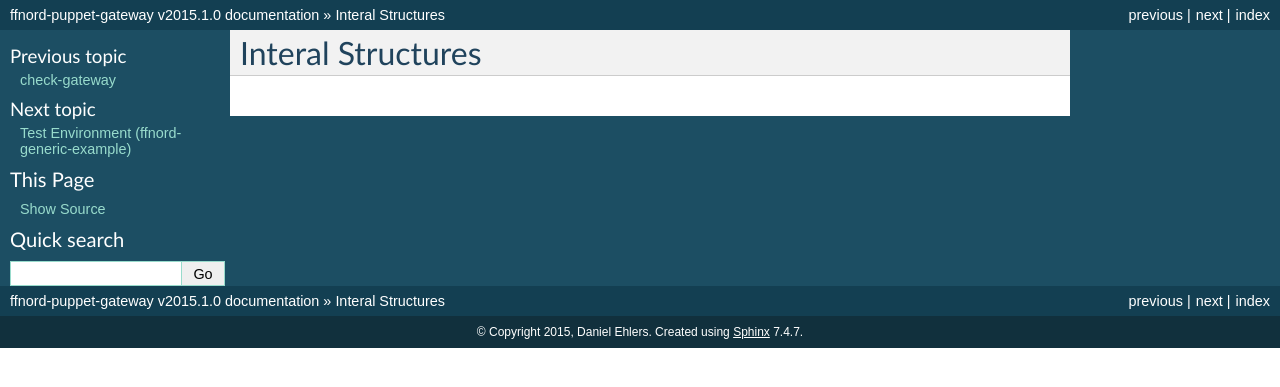
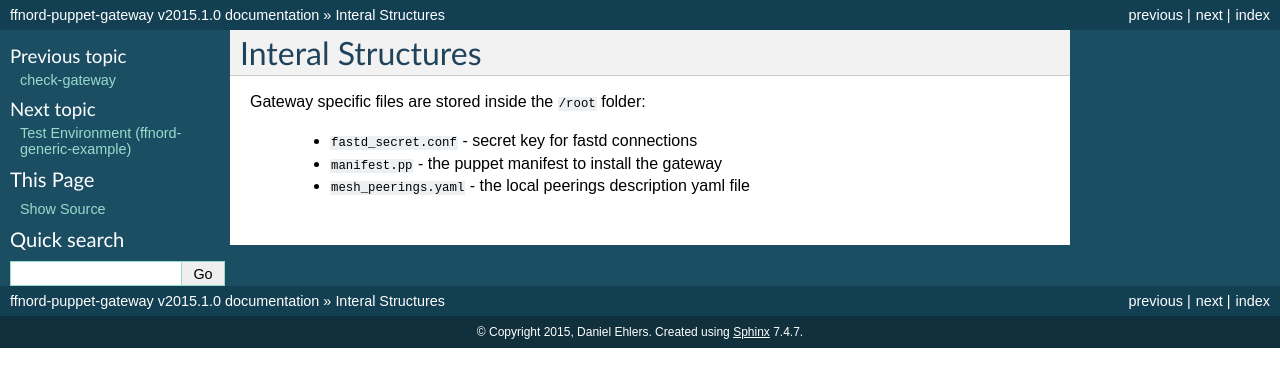
Before and after one commit to ffnord/ffnord-puppet-gateway, a Sphinx documentation site: the page built from docs/developer/internals.rst, in a window 1280 px wide. Shown: the top 387 px of the page. Built offline with Sphinx 7.4.7, drawn with Linux system fonts in a browser that asks for light colours; formulas are drawn with MathJax 3.

Commit message:
started internals

```diff
--- a/docs/developer/internals.rst
+++ b/docs/developer/internals.rst
@@ -1,2 +1,8 @@
 Interal Structures
 ==================
+
+Gateway specific files are stored inside the ``/root`` folder:
+
+ * ``fastd_secret.conf`` - secret key for fastd connections
+ * ``manifest.pp`` - the puppet manifest to install the gateway
+ * ``mesh_peerings.yaml`` - the local peerings description yaml file
```
